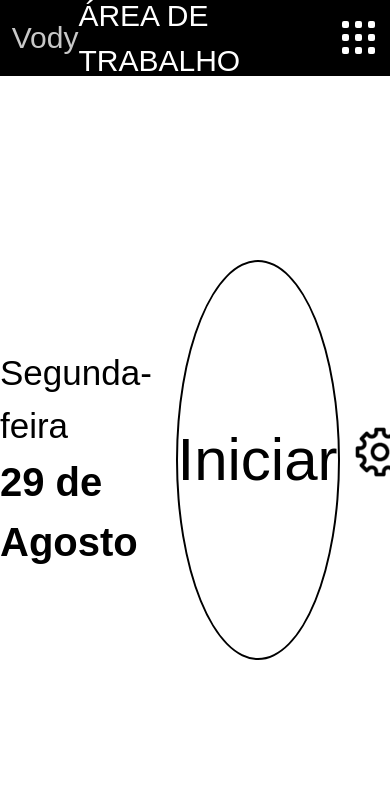
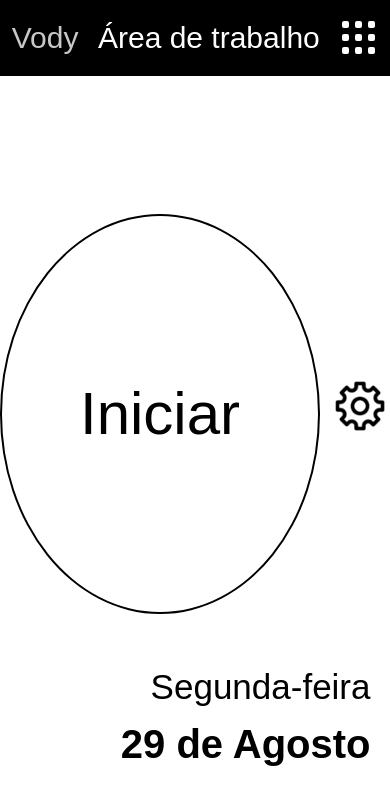
Before and after one commit to Davi-senna/Vody, a Vue app in the folder frontend/: page /#/ in a window 390 px wide. Shown: the top 804 px of the page. Built offline with nearby package versions, Linux system fonts and the light colour scheme.

Commit message:
Feat: ajuste de responsividade

```diff
--- a/frontend/src/components/Date.vue
+++ b/frontend/src/components/Date.vue
@@ -55,4 +55,21 @@ export default {
         font-size: 40px
     }
 
+    @media(max-width: 950px){
+
+        #contentDate{
+            width: 100vw;
+            height: 20vh;
+            display: flex;
+            flex-direction: column;
+            justify-content: center;
+            align-items: flex-end;
+            font-family: 'Ubuntu', sans-serif;
+            padding-right: 5%;
+            color: var(--main-color);
+            position: absolute;
+            top: 75vh;
+        }
+    }
+
 </style>
--- a/frontend/src/components/Header.vue
+++ b/frontend/src/components/Header.vue
@@ -8,7 +8,7 @@
         </span>
 
         <span id="title">
-            ÁREA DE TRABALHO
+            Área de trabalho
         </span>
 
         <div id="menu-icon">
--- a/frontend/src/components/Sidebar.vue
+++ b/frontend/src/components/Sidebar.vue
@@ -72,8 +72,9 @@
         top: 0;
         display: flex;
         justify-content: flex-end;
-        grid-template-columns: auto 250px;
         overflow: hidden;
+        z-index: 99;
+
     }
 
     #menu-close{
--- a/frontend/src/components/Stopwatch.vue
+++ b/frontend/src/components/Stopwatch.vue
@@ -106,6 +106,10 @@ button {
     font-weight: 500;
 }
 
+#button-start:hover{
+    font-size: 65px;
+}
+
 #button-stop {
     font-size: 30px;
 }
@@ -136,4 +140,17 @@ span {
         transform: rotateZ(90deg);
     }
 }
+
+@media(max-width: 950px){
+    #stopwatch{
+        width: 100vw;
+        height: 80vh;
+        display: flex;
+        align-items: center;
+        font-family: 'Ubuntu', sans-serif;
+        color: var(--main-color);
+        position: absolute;
+        justify-content: center;
+    }
+}
 </style>
```
